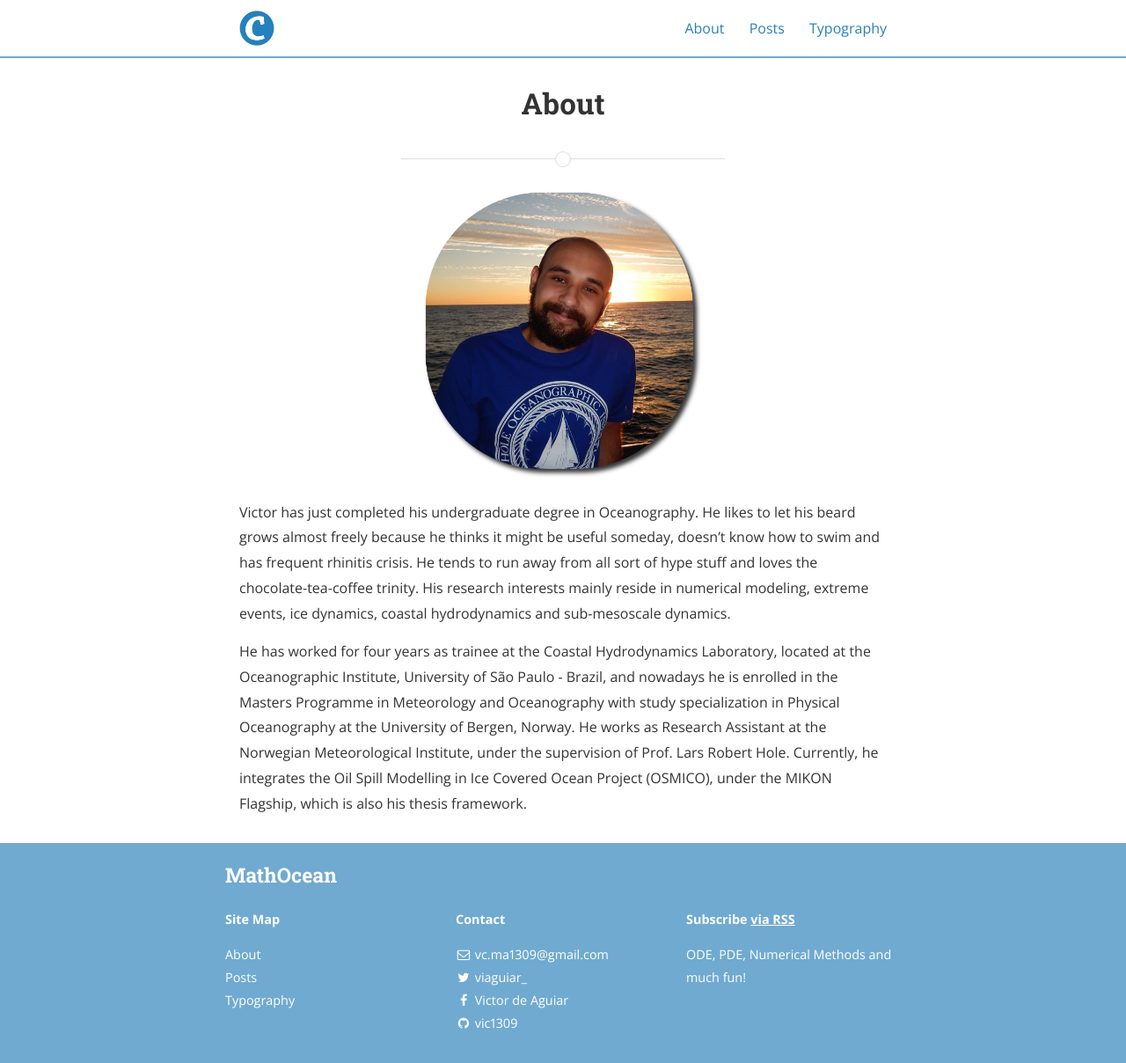
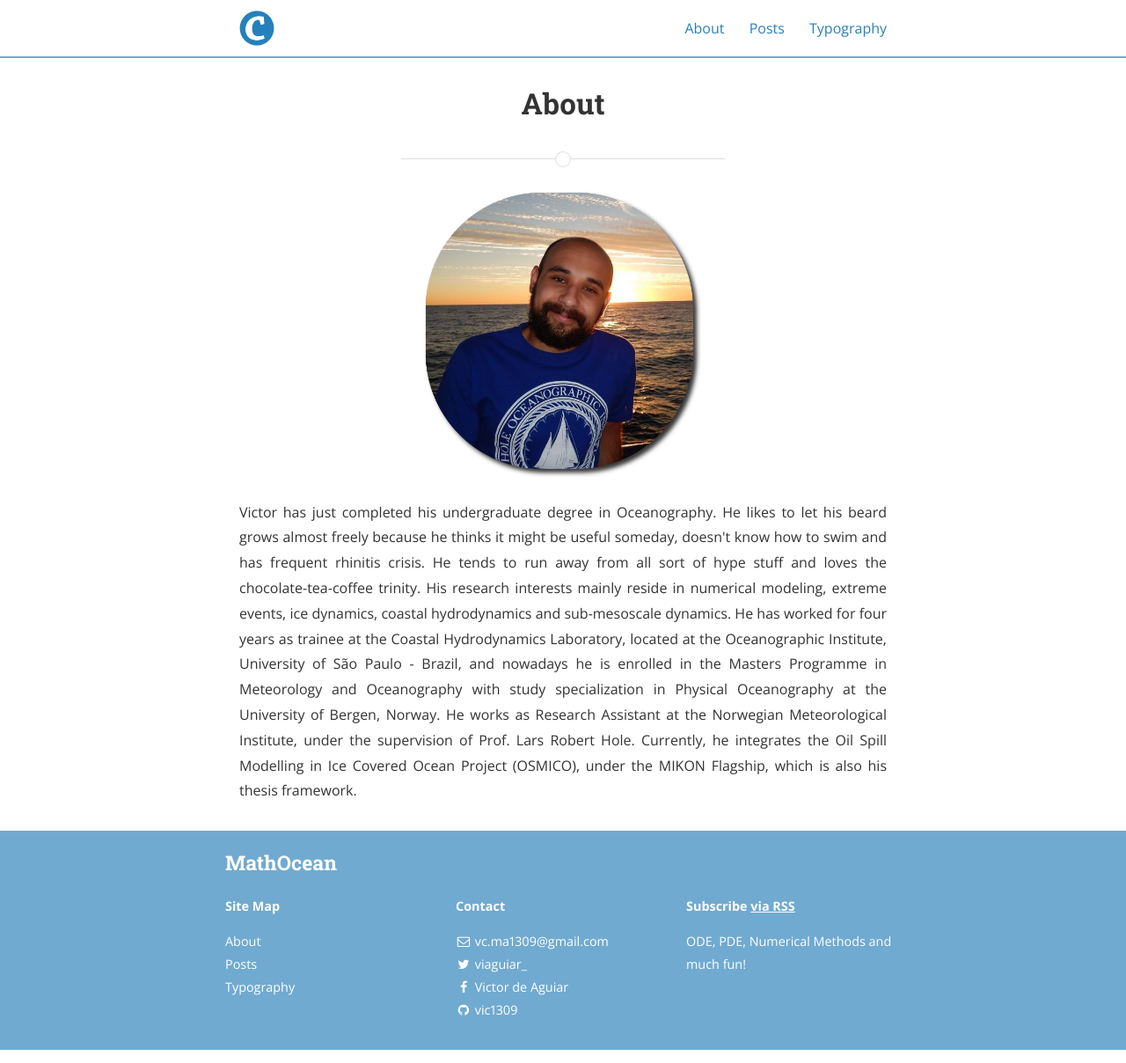
Before and after one commit to vic1309/lerofly, a Jekyll site: the page built from about.md, in a window 1280 px wide. Shown: the whole page at 88% size. Built offline with Jekyll 4.4.1, drawn with Linux system fonts in a browser that asks for light colours; nearby versions of some CDN libraries.

Commit message:
Update about.md

```diff
--- a/about.md
+++ b/about.md
@@ -1,14 +1,15 @@
 ---
 layout: page
 title: About
-text-align: justify
 permalink: /about/
 ---
 
 <img src="{{ site.baseurl }}/assets/eu.png" title="Profile Picture" class="profile">
 
-
+<p align="justify">
 
 Victor has just completed his undergraduate degree in Oceanography. He likes to let his beard grows almost freely because he thinks it might be useful someday, doesn't know how to swim and has frequent rhinitis crisis. He tends to run away from all sort of hype stuff and loves the chocolate-tea-coffee trinity. His research interests mainly reside in numerical modeling, extreme events, ice dynamics, coastal hydrodynamics and sub-mesoscale dynamics.
 
 He has worked for four years as trainee at the Coastal Hydrodynamics Laboratory, located at the Oceanographic Institute, University of São Paulo - Brazil, and nowadays he is enrolled in the Masters Programme in Meteorology and Oceanography with study specialization in Physical Oceanography at the University of Bergen, Norway. He works as Research Assistant at the Norwegian Meteorological Institute, under the supervision of Prof. Lars Robert Hole. Currently, he integrates the Oil Spill Modelling in Ice Covered Ocean Project (OSMICO), under the MIKON Flagship, which is also his thesis framework.
+
+</p>
```
